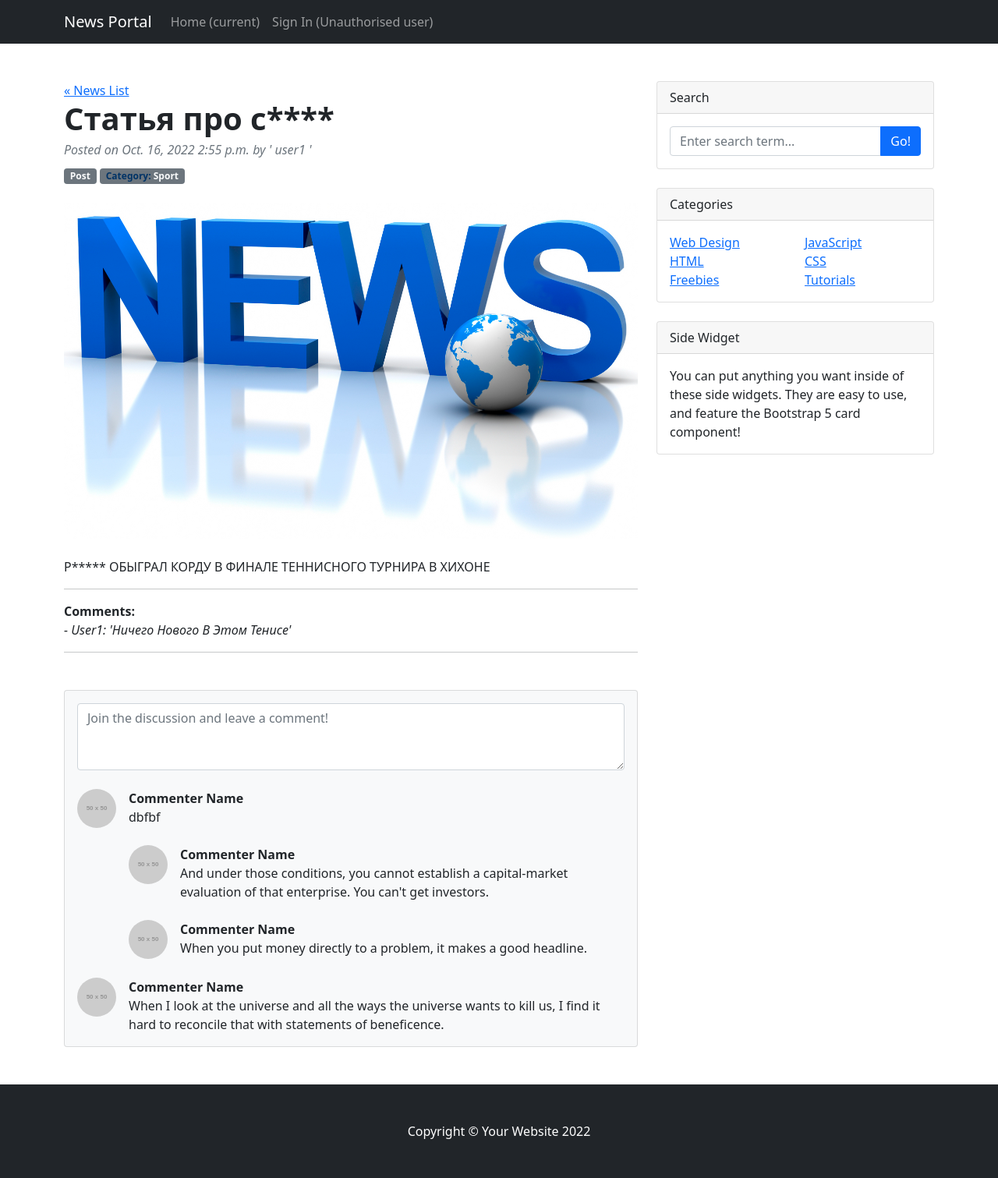
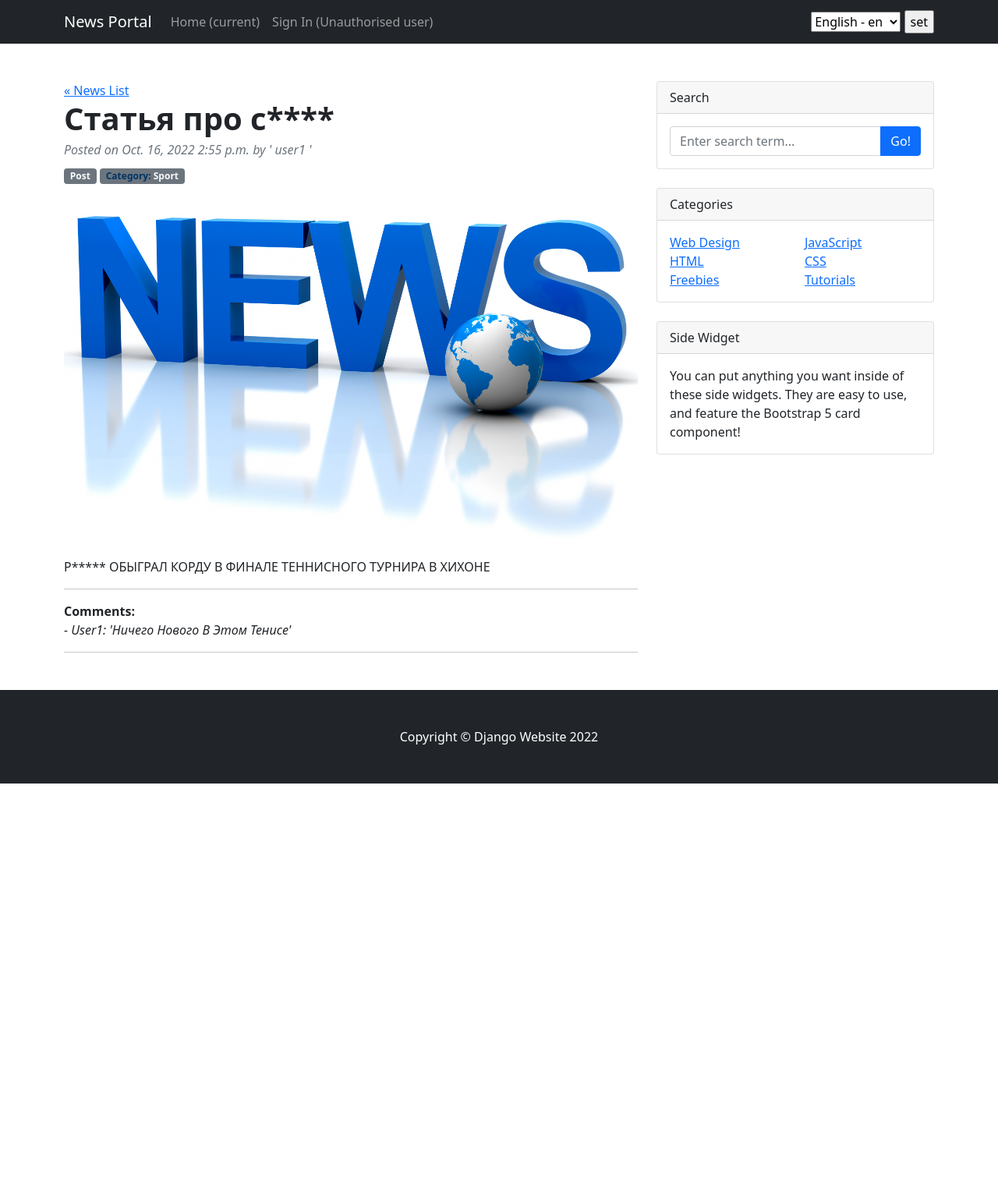
Before and after one commit to Viton4ik/News_Portal, a Django app: page /news/2 in a window 1280 px wide. Shown: the whole page at 78% size. After the commit the page ends 1005 px from the top, so only its background shows below. Run offline with Django 4.2, Linux system fonts and the light colour scheme; data comes from the database, SQL or seed files in the repository; both versions use the stored data as it was after the commit; grey boxes labelled with a size stand in for pictures from a placeholder-image service; parts of the project's set-up code (start-up, migrations or seed data) failed here and were passed over; some libraries are stand-ins or nearby versions.

Commit message:
saving 10.01.2023

```diff
--- a/News_Portal/urls.py
+++ b/News_Portal/urls.py
@@ -26,4 +26,5 @@ urlpatterns = [
     path("accounts/", include("allauth.urls")),               # allauth
     path('pages/', include('django.contrib.flatpages.urls')),
     path('news/', include('news.urls')),
+    path('i18n/', include('django.conf.urls.i18n')), # подключаем встроенные эндопинты для работы с локализацией
 ]
--- a/news/urls.py
+++ b/news/urls.py
@@ -8,7 +8,8 @@ from .views import PostList, PostDetail, PostUpdate, PostDelete, PostSearch, cre
    html_403, CategoryListView, subscribe, author_create, comment_create#, AuthorCreate #PostCreate
 
 urlpatterns = [
-   path('', cache_page(60)(PostList.as_view()), name='posts_list'),
+   # path('', cache_page(60)(PostList.as_view()), name='posts_list'), #FIXME
+   path('', PostList.as_view(), name='posts_list'), #FIXME
    # pk — это первичный ключ, который будет выводиться у нас в шаблон
    # int — указывает на то, что принимаются только целочисленные значения
    path('<int:id>', PostDetail.as_view(), name='post_detail'),
--- a/news/views.py
+++ b/news/views.py
@@ -20,6 +20,9 @@ from datetime import datetime, timedelta
 
 from django.core.cache import cache   # Кэширование на низком уровне
 from django.views.decorators.cache import cache_page # import cash decorator - @cache_page(60 * 15)
+
+# translation function
+from django.utils.translation import gettext as _
 
 import logging
 
--- a/templates/news/content.html
+++ b/templates/news/content.html
@@ -2,18 +2,20 @@
 <!--  наследуемся от шаблона default.html, который мы создавали для flatpages -->
 {% extends 'news/default.html' %}
 
+{% load i18n %}
+
 {% load custom_filters %}
 
 {% block user_name %}
-'{{ user }}'
+    '{{ user }}'
 {% endblock user_name %}
 
 {% block title1 %}
-news
+    {% trans "news" %}
 {% endblock title1 %}
 
 {% load cache %}
-    {% cache 3000 data %}
+    {% cache 300 data %}
 
         <!--topic-->
         {% block topic %}
@@ -54,7 +56,7 @@ news
 
 <!--comments-->
 {% block comment %}
-<div class="fw-bold">Comments:</div>
+<div class="fw-bold">{% trans "Comments" %}:</div>
     {% for comment in comments %}
           <p><em> - {{ comment.title }}</em></p>
     {% endfor %}
@@ -64,7 +66,7 @@ news
 <!--commentUser-->
 {% block commentUser %}
     {% for comment_ in comments_ %}
-          <p><em> - {{ comment_ }}</em></p>
+        <p><em> - {{ comment_ }}</em></p>
     {% endfor %}
 {% endblock commentUser %}
 
@@ -75,8 +77,8 @@ news
         {# Теперь будем проверять не request.user.is_authenticated, а конкретные права #}
         {% if perms.news %} {# it can be more detailed - {% if perms.news.add/change/delete_post %} #}
             <p>&nbsp;</p>
-            <a href="./{{ content.pk }}/delete/"><button class="mt-3 btn-primary" type="button"> Delete Post</button></a>
-            <a href="./{{ content.pk }}/edit/"><button class="mt-3 btn-primary" type="button"> Edit Post</button></a>
+            <a href="./{{ content.pk }}/delete/"><button class="mt-3 btn-primary" type="button"> {% trans "Delete Post" %}</button></a>
+            <a href="./{{ content.pk }}/edit/"><button class="mt-3 btn-primary" type="button"> {% trans "Edit Post" %}</button></a>
         {% endif %}
     {% endif %}
 {% endblock delete %}
@@ -94,6 +96,6 @@ news
     {# check if user authenticated #}
     {% if request.user.is_authenticated %}
         <p>&nbsp;</p>
-        <a href="./{{ content.pk }}/comments/"><button class="mt-3 btn-primary" type="button"> add comment</button></a>
+        <a href="./{{ content.pk }}/comments/"><button class="mt-3 btn-primary" type="button"> {% trans "Add Comment" %}</button></a>
     {% endif %}
 {% endblock add_comment %}
--- a/templates/news/default.html
+++ b/templates/news/default.html
@@ -1,3 +1,5 @@
+{% load i18n %}
+
 <!DOCTYPE html>
 <html lang="en">
     <head>
@@ -16,7 +18,7 @@
 
         <nav class="navbar navbar-expand-lg navbar-dark bg-dark static-top">
            <div class="container">
-               <a class="navbar-brand" href="/news/">News Portal</a>
+               <a class="navbar-brand" href="/news/">{% trans "News Portal" %}</a>
                <button class="navbar-toggler" type="button" data-toggle="collapse"
                        data-target="#navbarResponsive"
                        aria-controls="navbarResponsive" aria-expanded="false"
@@ -26,23 +28,42 @@
                <div class="collapse navbar-collapse" id="navbarResponsive">
                    <ul class="navbar-nav ml-auto">
                        <li class="nav-item active">
-                           <a class="nav-link" href="/info/">Home
-                               <span class="sr-only">(current)</span>
+                           <a class="nav-link" href="/info/">{% trans "Home" %}
+                               <span class="sr-only">{% trans "(current)" %}</span>
                            </a>
                        </li>
 
                        {% if request.user.is_authenticated %} {# or like that - % if perms.news %#}
                        <li class="nav-item">
-                           <a class="nav-link" href="/accounts/logout">Sign Out ({% block user_name %}{% endblock user_name %})</a>
+                           <a class="nav-link" href="/accounts/logout">{% trans "Sign Out" %} ({% block user_name %}{% endblock user_name %})</a>
                        </li>
                        {%else%}
                        <li class="nav-item">
-                           <a class="nav-link" href="/accounts/login">Sign In (Unauthorised user)</a>
+                           <a class="nav-link" href="/accounts/login">{% trans "Sign In (Unauthorised user)" %}</a>
                        </li>
                         {% endif %}
 
                    </ul>
                </div>
+
+                    <!--add option to chose the language-->
+                    <form action="{% url 'set_language' %}" method="POST"> {% csrf_token %} <!-- Не забываем по csrf_token для POST запросов -->
+                        <input type="hidden" name="next" value="{{ redirect_to }}">
+
+                            <select name="language" id="">
+                                {% get_current_language as LANGUAGE_CODE %}
+                                {% get_available_languages as LANGUAGES %} <!-- получаем языки -->
+                                {% get_language_info_list for LANGUAGES as languages %} <!-- Помещаем их в список languages -->
+
+                                {% for language in languages %} <!-- Итерируясь по списку, выводим их название на языке пользователя и код -->
+                                    <option value="{{ language.code }}" {% if language.code == LANGUAGE_CODE %} selected {% endif %}>
+                                        {{ language.name_local }} - {{ language.code }}
+                                    </option>
+                                {% endfor %}
+                            </select>
+                        <input type="submit" value="set">
+                    </form>
+
            </div>
         </nav>
 
@@ -55,22 +76,22 @@
                         <!-- Post header-->
                         <header class="mb-4">
                             <!-- Post title-->
-                            <a href="/news/" class="previous">&laquo; News List</a>
+                            <a href="/news/" class="previous">&laquo; {% trans "News List" %}</a>
                             {% block topic %}
                             {% endblock topic %}
 
                             <!-- Post meta content-->
-                            <div class="text-muted fst-italic mb-2">Posted on
+                            <div class="text-muted fst-italic mb-2">{% trans "Posted on" %}
                                 {% block date %} {% endblock date %} by '{% block author %} {% endblock author %}'</div>
 
                                 <!-- edit time-->
                                 {% if content.editTime is not None %}
-                                    <div class="text-muted fst-italic mb-2">(last edition: {% block edit_time %} {% endblock edit_time %})</div>
+                                    <div class="text-muted fst-italic mb-2">({% trans "last edition" %}: {% block edit_time %} {% endblock edit_time %})</div>
                                 {% endif %}
 
                             <!-- Post categories-->
                             <a class="badge bg-secondary text-decoration-none link-light" href="#!">{% block type %} {% endblock type %}</a>
-                            <a class="badge bg-secondary text-decoration-none link-light" href="#!"><span style="color: #003366;">Category:</span> {% block categories %} {% endblock categories %}</a>
+                            <a class="badge bg-secondary text-decoration-none link-light" href="#!"><span style="color: #003366;">{% trans "Category" %}:</span> {% block categories %} {% endblock categories %}</a>
 
 
                         </header>
@@ -88,74 +109,28 @@
                             {% block delete %} {% endblock delete %}
                        </section>
 
+                    </article>
 
-                    </article>
-                    <!-- Comments section-->
-                    <section class="mb-5">
-                        <div class="card bg-light">
-                            <div class="card-body">
-                                <!-- Comment form-->
-                                <form class="mb-4"><textarea class="form-control" rows="3" placeholder="Join the discussion and leave a comment!"></textarea></form>
-
-                                <!-- Comment with nested comments-->
-                                <div class="d-flex mb-4">
-                                    <!-- Parent comment-->
-                                    <div class="flex-shrink-0"><img class="rounded-circle" src="https://dummyimage.com/50x50/ced4da/6c757d.jpg" alt="..." /></div>
-                                    <div class="ms-3">
-                                        <div class="fw-bold"> Commenter Name</div>
-                                        dbfbf
-                                        <!-- Child comment 1-->
-                                        <div class="d-flex mt-4">
-                                            <div class="flex-shrink-0"><img class="rounded-circle" src="https://dummyimage.com/50x50/ced4da/6c757d.jpg" alt="..." /></div>
-                                            <div class="ms-3">
-                                                <div class="fw-bold">Commenter Name</div>
-                                                And under those conditions, you cannot establish a capital-market evaluation of that enterprise. You can't get investors.
-                                            </div>
-                                        </div>
-                                        <!-- Child comment 2-->
-                                        <div class="d-flex mt-4">
-                                            <div class="flex-shrink-0"><img class="rounded-circle" src="https://dummyimage.com/50x50/ced4da/6c757d.jpg" alt="..." /></div>
-                                            <div class="ms-3">
-                                                <div class="fw-bold">Commenter Name</div>
-                                                When you put money directly to a problem, it makes a good headline.
-                                            </div>
-                                        </div>
-                                    </div>
-                                </div>
-                                <!-- Single comment-->
-                                <div class="d-flex">
-                                    <div class="flex-shrink-0"><img class="rounded-circle" src="https://dummyimage.com/50x50/ced4da/6c757d.jpg" alt="..." /></div>
-                                    <div class="ms-3">
-                                        <div class="fw-bold">Commenter Name</div>
-                                        When I look at the universe and all the ways the universe wants to kill us, I find it hard to reconcile that with statements of beneficence.
-                                    </div>
-                                </div>
-                            </div>
-                        </div>
-                    </section>
                 </div>
                 <!-- Side widgets-->
                 <div class="col-lg-4">
                     <!-- Search widget-->
                     <div class="card mb-4">
-                        <div class="card-header">Search</div>
+                        <div class="card-header">{% trans "Search" %}</div>
                         <div class="card-body">
                             <div class="input-group">
                                 <input class="form-control" type="text" placeholder="Enter search term..." aria-label="Enter search term..." aria-describedby="button-search" />
-                                <button class="btn btn-primary" id="button-search" type="button">Go!</button>
+                                <button class="btn btn-primary" id="button-search" type="button">{% trans "Go" %}!</button>
                             </div>
                         </div>
                     </div>
                     <!-- Categories widget-->
                     <div class="card mb-4">
-                        <div class="card-header">Categories</div>
+                        <div class="card-header">{% trans "Categories" %}</div>
                         <div class="card-body">
                             <div class="row">
                                 <div class="col-sm-6">
                                     <ul class="list-unstyled mb-0">
-<!--                                        <li><a href="#!">Web Design</a></li>-->
-<!--                                        <li><a href="#!">HTML</a></li>-->
-<!--                                        <li><a href="#!">Freebies</a></li>-->
                                         <li><a href="#!">Web Design</a></li>
                                         <li><a href="#!">HTML</a></li>
                                         <li><a href="#!">Freebies</a></li>
@@ -173,7 +148,7 @@
                     </div>
                     <!-- Side widget-->
                     <div class="card mb-4">
-                        <div class="card-header">Side Widget</div>
+                        <div class="card-header">{% trans "Side Widget" %}</div>
                         <div class="card-body">You can put anything you want inside of these side widgets. They are easy to use, and feature the Bootstrap 5 card component!</div>
                     </div>
                 </div>
@@ -181,7 +156,7 @@
         </div>
         <!-- Footer-->
         <footer class="py-5 bg-dark">
-            <div class="container"><p class="m-0 text-center text-white">Copyright &copy; Your Website 2022</p></div>
+            <div class="container"><p class="m-0 text-center text-white">{% trans "Copyright" %} &copy; {% trans "Django Website 2022" %}</p></div>
         </footer>
         <!-- Bootstrap core JS-->
         <script src="https://cdn.jsdelivr.net/npm/bootstrap@5.1.3/dist/js/bootstrap.bundle.min.js"></script>
--- a/useful_django.txt
+++ b/useful_django.txt
@@ -57,3 +57,8 @@ python manage.py loaddata sampledata.xml
 
 # полная очистка базы данных, т. е. удаление всех данных из таблиц в ней
 python manage.py flush   # можно указать всё тот же параметр --database и очистить какую-то конкретную БД
+
+# translation function
+python manage.py makemessages -l <код языка*>
+python manage.py makemessages -l ru
+django-admin compilemessages
```
Also changed, not shown: News_Portal/settings.py (+21 -1 lines), news/filters.py (+7 -4 lines), news/forms.py (+8 -5 lines), templates/flatpages/default.html (+26 -6 lines), templates/flatpages/info.html (+9 -3 lines), templates/news/news.html (+20 -17 lines), templates/news/post_edit.html (+11 -9 lines), db.sqlite3, locale/ru/LC_MESSAGES/django.po (added), 3 other files.
